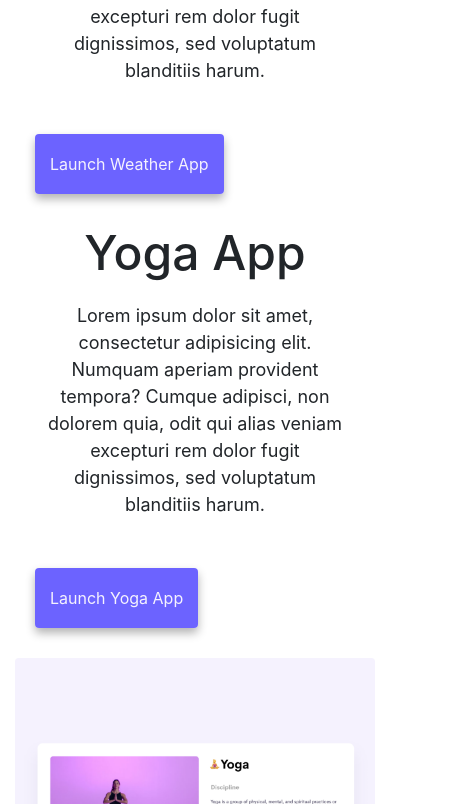
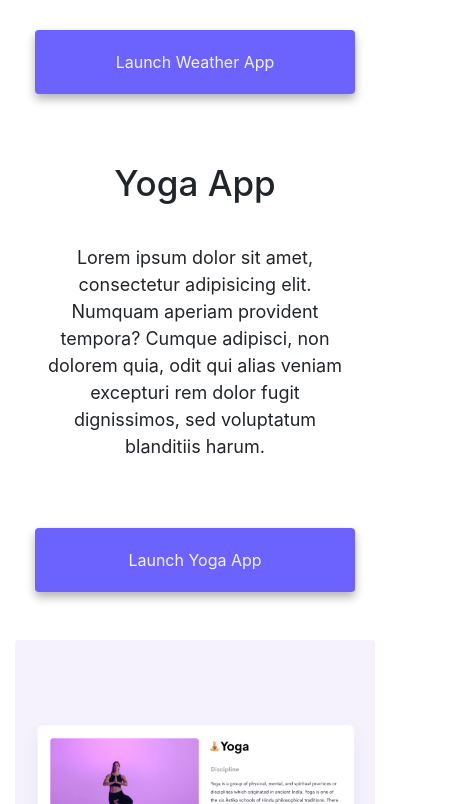
Before and after one commit to chloehmc/advanced-bootstrap-portfolio, a plain HTML site: page index.html in a window 390 px wide. Shown: the part 1196-2000 px from the top of the page, 455 px wide, since content can reach past the window. Drawn offline with nearby package versions, Linux system fonts and the light colour scheme.

Commit message:
made css adjustments to make more mobile friendly

```diff
--- a/css/style.css
+++ b/css/style.css
@@ -13,15 +13,15 @@ h1,
 h2,
 h3 {
   text-align: center;
-  margin: 0;
+  margin: 20px 0;
 }
 
 h1 {
-  font-size: 94px;
+  font-size: 45px;
 }
 
 h2 {
-  font-size: 48px;
+  font-size: 35px;
 }
 
 h3 {
@@ -105,6 +105,8 @@ p {
   padding: 20px 15px;
   text-decoration: none;
   text-transform: capitalize;
+  display: block;
+  text-align: center;
 }
 .img-fluid.shadow {
   box-shadow: var(--box-shadow);
```
Also changed, not shown: about.html (+2 -2 lines).
